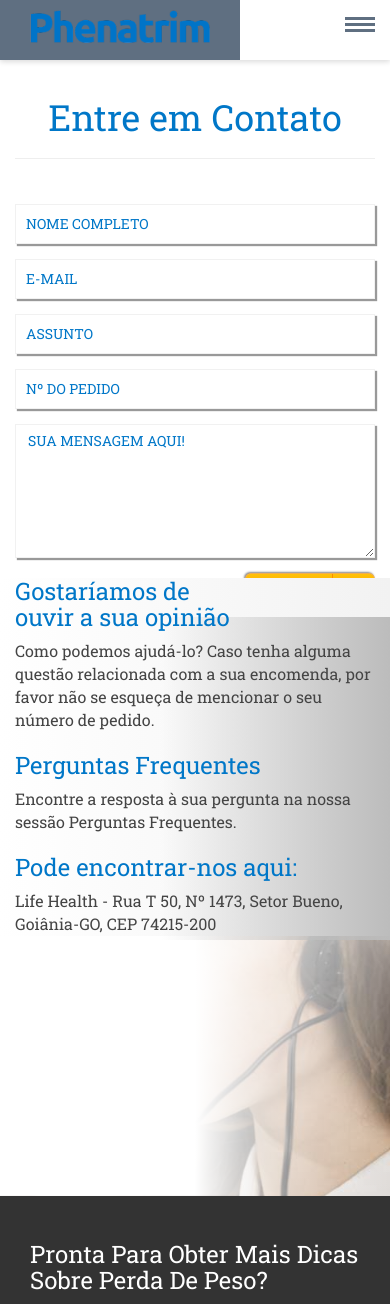
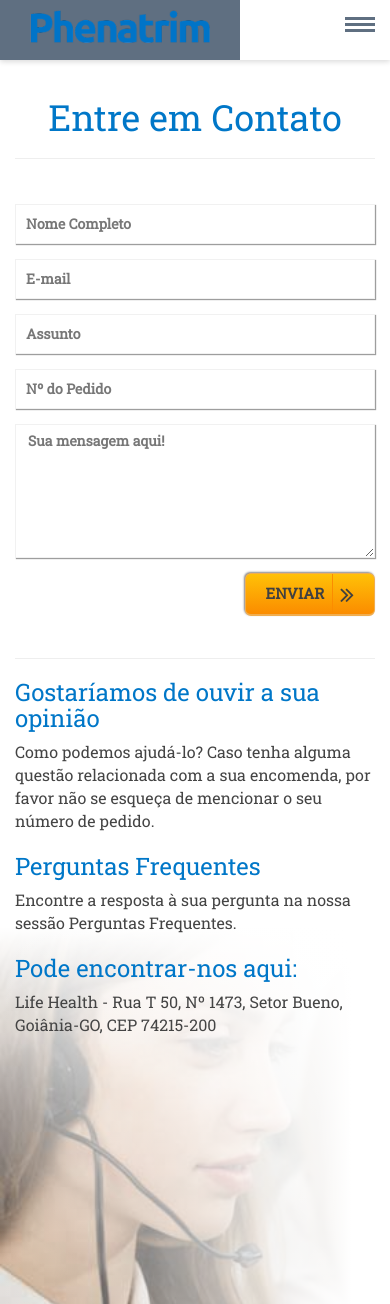
Before and after one commit to lhgyn/lpv2, a PHP site: page /contato.php in a window 390 px wide. Shown: the top 1304 px of the page. Run offline with PHP 8.4, Linux system fonts and the light colour scheme; some libraries are stand-ins or nearby versions.

Commit message:
working 10-05-2019 - ajustes finais

```diff
--- a/assets/css/como-funciona.style.php
+++ b/assets/css/como-funciona.style.php
@@ -106,6 +106,7 @@
 	border-radius: 50%;
 	margin-top: 15px;
 	margin-bottom: 15px;
+		box-shadow: #bbb 3px 3px 5px;
 }
 #ingredients .center .center{
 }
@@ -114,6 +115,11 @@
 }
 
 @media only screen and (max-width: 991px){
+	#ingredients{
+		margin-bottom: 0;
+		background-image:
+	    linear-gradient(to bottom, rgba(255,255,255,1) 0%,rgba(248,248,248,1) 100%);
+	}
 	#ingredients .container .row{
 		flex-direction: column;
 	}
@@ -126,7 +132,6 @@
 		object-fit: cover;
 		border-radius: 50%;
 		border: 10px solid #f9f9f9;
-		box-shadow: #bbb 3px 3px 5px;
 		margin: 0 auto;
 	}
 }
@@ -142,6 +147,7 @@
 	background-position: right top;
 	background-repeat: no-repeat;
 	background-attachment: fixed;
+	background-size: contain, auto 100%;
 	padding-top: 50px;
 	padding-bottom: 50px;
 	border-top: 2px solid #ddd;
--- a/assets/css/contato.style.php
+++ b/assets/css/contato.style.php
@@ -6,11 +6,11 @@
 	padding-top: 50px;
 	padding-bottom: 250px;
 	background-image:
-	    linear-gradient(to right, rgba(255,255,255,1) 0%,rgba(255,255,255,1) 50%,rgba(255,255,255,0) 100%),
+	    linear-gradient(to right, rgba(255,255,255,0) 0%,rgba(255,255,255,1) 50%,rgba(255,255,255,1) 100%),
 	    linear-gradient(to bottom, rgba(255,255,255,1) 0%,rgba(255,255,255,1) 55%,rgba(255,255,255,0) 100%),
-	    url('./assets/img/calcenter.jpg');
+	    url('./assets/img/callcenter2.jpg');
 	background-repeat: no-repeat;
-	background-position: center center, center center, right bottom -150px;
+	background-position: top center, left center, left bottom -150px;
 	background-size: cover, cover, auto 550px;
 }
 
@@ -18,15 +18,14 @@
 	border-radius: 0;
 	color: #444;
 	border: 1px solid #f1f1f1;
-	/* border-bottom: 2px solid #999; */
 	background: #fff;
-	box-shadow: #999 2px 2px 1px;
+	box-shadow: #9E9E9E  1px 1px 1px;
 	min-height: 40px;
 }
 #page-contato .form-control::placeholder {
-  color: <?=$colors['primary']?>;
+  color: #777;
   font-size: 14px;
-  text-transform: uppercase;
+  font-weight: bold;
 }
 #page-contato form{
 	margin-top: 25px;
@@ -36,20 +35,37 @@
 }
 
 #page-contato .info{
+	margin-top: 20px;
+	padding-bottom: 15px;
+}
+#page-contato .info div{
 	position: relative;
-	background-image: linear-gradient(to left, #f2f2f2, rgba(255,255,255,1));
-	margin-top: 16px;
-	z-index: 999;
+	z-index: 10;
+    color: <?=$colors['primary']?>;
 }
-#page-contato .info::before{
-	content: "";
-	position: absolute;
-	width: 60%; height: 90%;
-	bottom: -4px; right: -4px;
-	background-image: linear-gradient(to left, #bbb, rgba(255,255,255,.1));
-	z-index: -1;
+/* #page-contato .info::after {
+	content:  "";
+    position: absolute;
+    background: <?=$colors['primary']?>;
+    width: 45%;
+    height: 100%;
+    right: -2px;
+    bottom: -4px;
+    transform: rotate(2deg);
+    z-index: 1;
+}
 
-}
+#page-contato .info::before {
+	content:  "";
+    position: absolute;
+    width: 100%;
+    height: 100%;
+    left: 0; top: 0;
+    background-image: linear-gradient(to right, rgba(255,255,255,0) 0%,rgba(255,255,255,1) 42%,rgba(239,239,239,1) 100%);
+    z-index: 10;
+} */
+
+
 
 #page-contato .info p{
 	color:  #444;
@@ -64,8 +80,16 @@
 }
 
 
-@media all and (min-width:991px){
-
+@media all and (max-width: 991px){
+	#page-contato{
+		background-image:
+		    linear-gradient(to right, rgba(255,255,255,0) 0%,rgba(255,255,255,1) 90%,rgba(255,255,255,1) 100%),
+		    linear-gradient(to bottom, rgba(255,255,255,1) 0%,rgba(255,255,255,1) 70%,rgba(255,255,255,0) 100%),
+		    url('./assets/img/callcenter2.jpg');
+	}
+	#page-contato .info{
+		margin-top: 100px;
+	}
 }
 
 </style>
--- a/assets/css/depoiments.style.php
+++ b/assets/css/depoiments.style.php
@@ -96,16 +96,21 @@
 		flex-direction: column-reverse;
 	}
 	#depoiment-cards .item figure{
-		margin-bottom: 25px;
+		margin-bottom: -10px;
 	}
 	#page-depoiments .item .text.left{
 		padding-left: 15px;
 	}
-	#depoiment-cards .item > div:last-child{
+	#depoiment-cards .item > .text{
 		padding-top: 40px;
 	}
 	#relatos{
-		margin-top: 0;
+		margin-top: 0 !important;
+		margin-bottom: 25px;
+	}
+	#relatos h2{
+		text-align: center;
+		margin-bottom: 15px;
 	}
 }
 
@@ -148,14 +153,14 @@ position: relative;
     clip-path: polygon(100% 0, 100% 70%, 50% 100%, 0 70%, 0 0);
     width: 300px;
 	margin: 0; padding: 25px;
-	z-index: 999;
+	z-index: 10;
 }
 #aviso-legal #title-arow-down span.before{
 	position: absolute;
 	top: -15px; left: calc(50% - 170px);
 	width: 340px; height: 30px;
 	background: #555;
-	z-index: 999;
+	z-index: 10;
 	-webkit-clip-path: polygon(6% 0, 94% 0, 100% 100%, 0% 100%);
 	clip-path: polygon(6% 0, 94% 0, 100% 100%, 0% 100%);
 	z-index: 1;
--- a/assets/css/garantia.style.php
+++ b/assets/css/garantia.style.php
@@ -25,6 +25,9 @@
 	margin-bottom: 15px;
 	color:  #333;
 }
+#payment h4{
+	color:  #333;
+}
 
 #payment i{
 	position: relative;
@@ -42,8 +45,12 @@
 }
 
 
-@media all and (min-width:991px) and (max-width:1199px){
-
+@media all and (max-width: 991px){
+	#payment::before{
+		clip-path: none;
+		background-image:
+	    linear-gradient(to bottom, rgba(255,255,255,1) 0%,rgba(248,248,248,1) 100%);
+	}
 }
 
 </style>
--- a/assets/css/home.style.php
+++ b/assets/css/home.style.php
@@ -268,6 +268,7 @@ font-family: 'Nothing You Could Do', cursive; */
 	    background: url('./assets/img/bg-bloco-3.jpg') bottom left -100px no-repeat !important;
 	    background-size: auto 260px !important;
 	    padding-bottom: 30px !important;
+	    padding-top: 0 !important;
 	}
 	#ciencia .first ul li{
 		padding: 0 20px !important;
--- a/footer.php
+++ b/footer.php
@@ -136,23 +136,21 @@
 
         <script>
             jQuery(document).ready(function($) {
-                $(".panel-title a").click(function() {
-                    $('.panel-collapse').removeClass('in');
+                $(".panel-master a").click(function() {
+
+                    //$(".panel-master div.colapse").removeClass('in');
 
                     var panel = $(this).attr('aria-controls');
-                    //alert(panel);
-
-                    // if( $('#'+panel).hasClass('in') ){
-                    //     $('#'+panel).removeClass('in');
-                    // }else{
-                    //     $('#'+panel).addClass('in')
-                    // }
+                    //$(`#${panel}`).removeClass('in');
 
 
-                    //$('.panel-collapse').removeClass('in');
                     $('html, body').animate({
-                        scrollTop: $(this).parent().offset().top - 15
+                        scrollTop: $(`#${panel}`).offset().top - 50
                     }, 800);
+
+
+
+
                 });
             });
         </script>
--- a/views/contato.php
+++ b/views/contato.php
@@ -46,6 +46,7 @@
 
 			<div class="col-md-4 col-md-offset-1 info">
 				<div >
+					<hr class="visible-sm visible-xs">
 					<h3>Gostaríamos de ouvir a sua opinião</h3>
 					<p>Como podemos ajudá-lo? Caso tenha alguma questão relacionada com a sua encomenda, por favor não se esqueça de mencionar o seu número de pedido.</p>
 
--- a/views/perguntas-frequentes.php
+++ b/views/perguntas-frequentes.php
@@ -190,7 +190,7 @@
 			  <!-- ///////////////////////////////////////////////////////////////
 			  ////////////// COMPRA E PAGAMENTO
 			  /////////////////////////////////// -->
-			  <div class="panel panel-default">
+			  <div class="panel panel-default panel-master">
 			    <div class="panel-heading" role="tab" id="headingTwo">
 			      <h4 class="panel-title">
 			        <a class="collapsed" role="button" data-toggle="collapse" data-parent="#accordion" href="#collapseTwo" aria-expanded="false" aria-controls="collapseTwo">
@@ -299,7 +299,7 @@
 			  <!-- ///////////////////////////////////////////////////////////////
 			  ////////////// ENTREGA
 			  /////////////////////////////////// -->
-			  <div class="panel panel-default">
+			  <div class="panel panel-default panel-master">
 			    <div class="panel-heading" role="tab" id="headingThree">
 			      <h4 class="panel-title">
 			        <a class="collapsed" role="button" data-toggle="collapse" data-parent="#accordion" href="#collapseThree" aria-expanded="false" aria-controls="collapseThree">
@@ -377,7 +377,7 @@
 			  <!-- ///////////////////////////////////////////////////////////////
 			  ////////////// GARANTIA
 			  /////////////////////////////////// -->
-			  <div class="panel panel-default">
+			  <div class="panel panel-default panel-master">
 			    <div class="panel-heading" role="tab" id="headingFour">
 			      <h4 class="panel-title">
 			        <a class="collapsed" role="button" data-toggle="collapse" data-parent="#accordion" href="#collapseFour" aria-expanded="false" aria-controls="collapseFour">
```
Also changed, not shown: assets/img/callcenter2.jpg (added).
